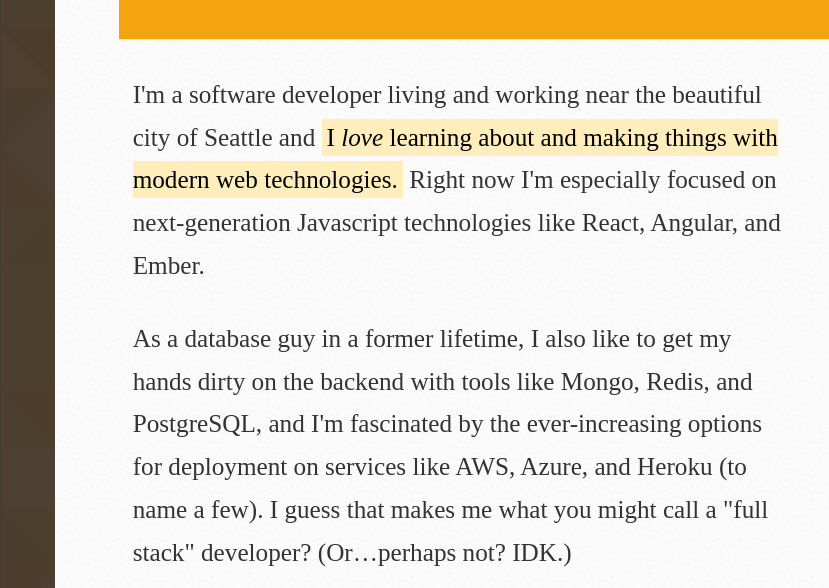
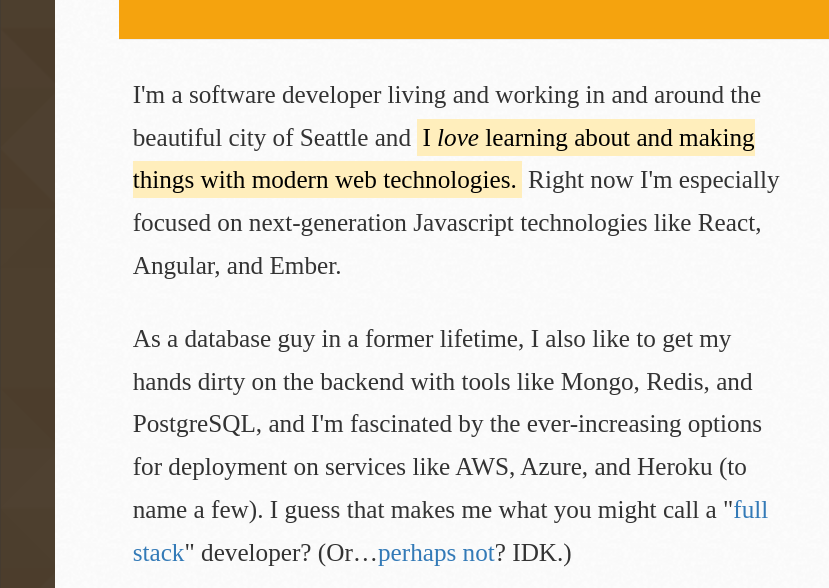
Before and after one commit to phoward8020/phoward8020.github.io, a plain HTML site: page index.html in a window 1280 px wide. Shown: the part 212-800 px from the top of the page, 0-829 px from the left. Drawn offline with nearby package versions, Linux system fonts and the light colour scheme; a web font is replaced by a local one.

Commit message:
Tidy up the html.

```diff
--- a/index.html
+++ b/index.html
@@ -1,5 +1,6 @@
 <!DOCTYPE html>
 <html lang="en">
+
 <head>
   <meta charset="UTF-8">
   <meta http-equiv="X-UA-Compatible" content="IE=edge" />
@@ -14,6 +15,7 @@
   <meta name="viewport" content="width=device-width, initial-scale=1, maximum-scale=1">
   <meta name="format-detection" content="telephone=no">
 </head>
+
 <body>
   <div class="container">
     <div class="page-header">
@@ -22,20 +24,25 @@
     <div class="row full-height">
       <div class="col-xs-12 col-sm-8">
         <article>
-          <p>I'm a software developer living and working near the
-            beautiful city of Seattle and <mark>I <em>love</em> learning about and making
-            things with modern web technologies.</mark> Right now I'm especially
-            focused on next-generation Javascript technologies like React,
-            Angular, and Ember.</p>
+          <p>I'm a software developer living and working in and around the
+            beautiful city of Seattle and <mark>I <em>love</em> learning about
+            and making things with modern web technologies.</mark> Right now
+            I'm especially focused on next-generation Javascript technologies
+            like React, Angular, and Ember.
+          </p>
 
-          <p>As a database guy in a former lifetime, I also like to get my hands dirty on
-            the backend with  tools like Mongo, Redis, and PostgreSQL,
-            and I'm fascinated by the ever-increasing options for deployment
-            on services like AWS, Azure, and Heroku (to name a few). I guess
-            that makes me what you might call a "full stack" developer? (Or…perhaps not? IDK.)</p>
+          <p>As a database guy in a former lifetime, I also like to get my
+            hands dirty on the backend with tools like Mongo, Redis, and
+            PostgreSQL, and I'm fascinated by the ever-increasing options for
+            deployment on services like AWS, Azure, and Heroku (to name a few).
+            I guess that makes me what you might call a
+            "<a href="http://www.sitepoint.com/full-stack-developer/" target="_blank">full stack</a>"
+            developer? (Or…<a href="http://andyshora.com/full-stack-developers.html" target="_blank">perhaps not</a>?
+            IDK.)
+          </p>
 
-          <p><mark>I'm always looking for new and interesting projects</mark> to work on,
-            so if you have one, I'd love to talk to you!</p>
+          <p><mark>I'm always looking for new and interesting projects</mark>
+            to work on, so if you have one, I'd love to talk to you!</p>
 
           <p>Ping me via your preferred method of communication to get the
             conversation started.</p>
@@ -67,7 +74,7 @@
             <a class='list-group-item' href="https://www.github.com/phoward8020" target="_blank">
               <i class="fa fa-2x fa-inverse fa-github"></i>
               <span class='contact-label'>GitHub</span>
-              </a>
+            </a>
             <a class='list-group-item' href="https://www.facebook.com/phoward8020" target="_blank">
               <i class="fa fa-2x fa-inverse fa-facebook"></i>
               <span class='contact-label'>Facebook</span>
@@ -81,9 +88,10 @@
               <span class='contact-label'>Flickr</span>
             </a>
           </div>
-      </div>
+        </div>
       </div>
     </div>
   </div>
 </body>
+
 </html>
```
